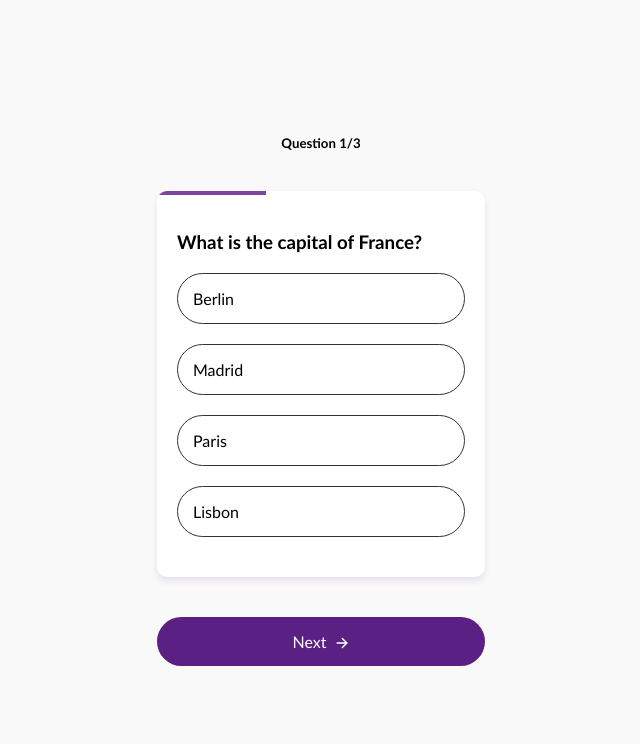
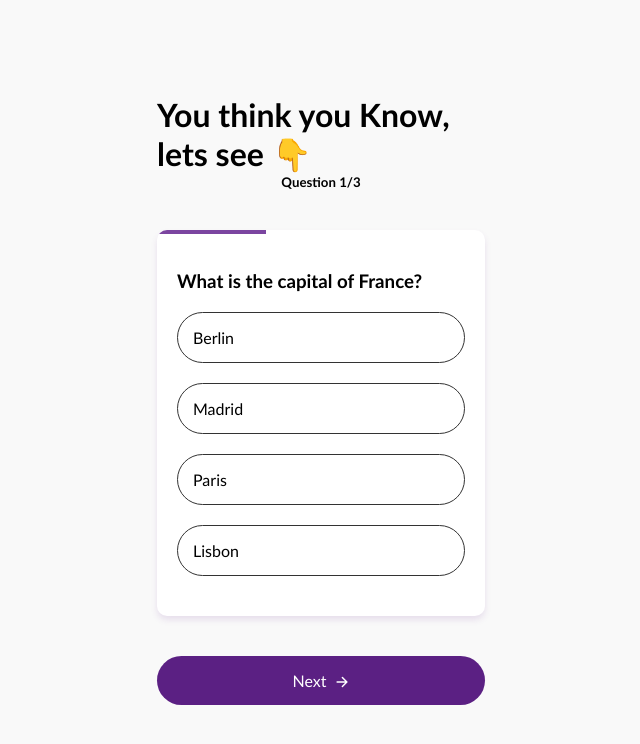
Before and after one commit to designyamah/quizzy-app, a plain HTML site: page index.html in a window 1280 px wide. Shown: the whole page, without its empty margins (319-959 px from the left). Drawn offline with nearby package versions, Linux system fonts and the light colour scheme.

Commit message:
quiz title

```diff
--- a/index.html
+++ b/index.html
@@ -8,6 +8,7 @@
   </head>
   <body>
     <main>
+      <h1>You think you Know, lets see 👇</h1>
       <section class="quiz-container">
         <h5 class="quiz-header">Question 1/5</h5>
         <section class="quiz-card">
```
